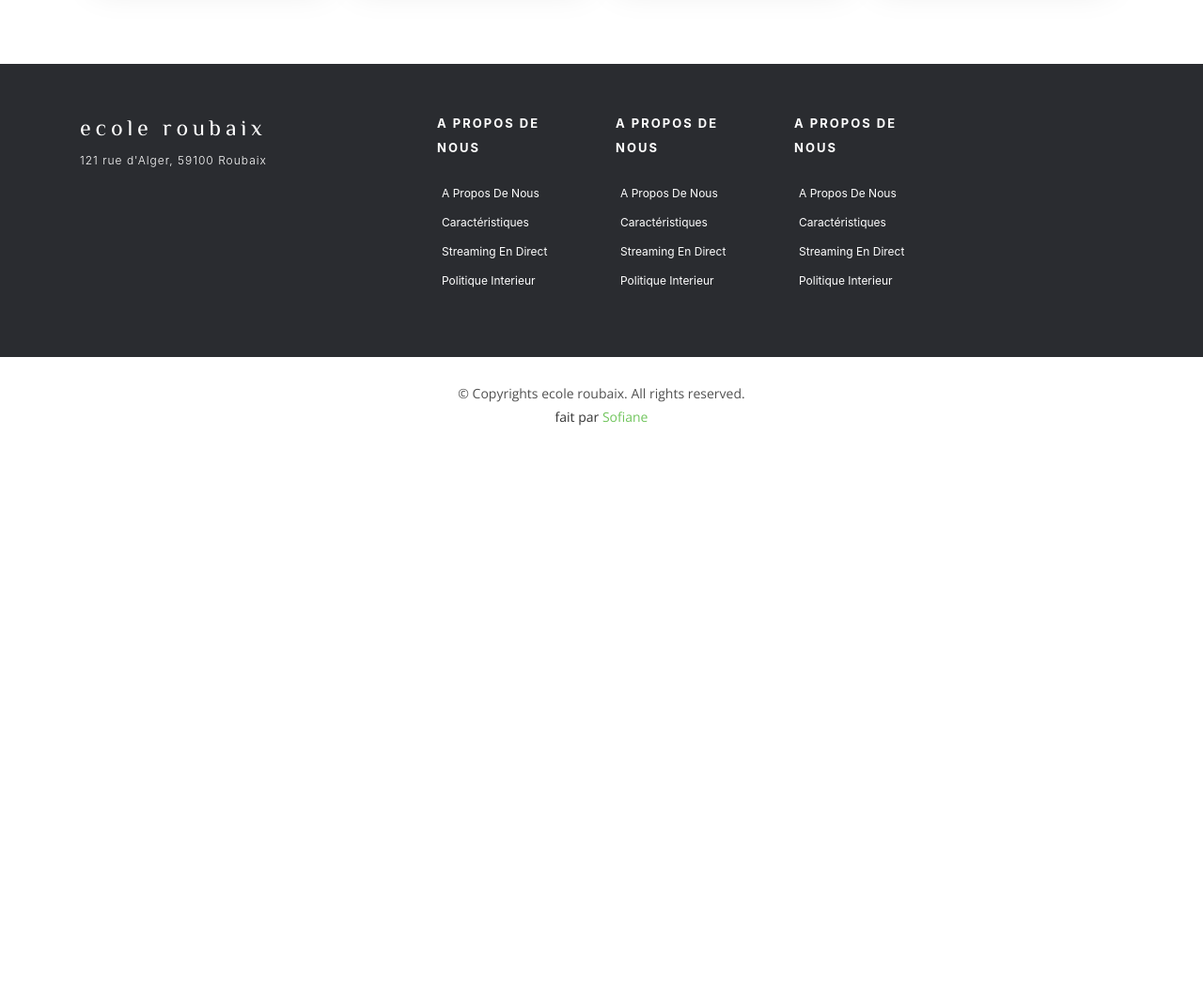
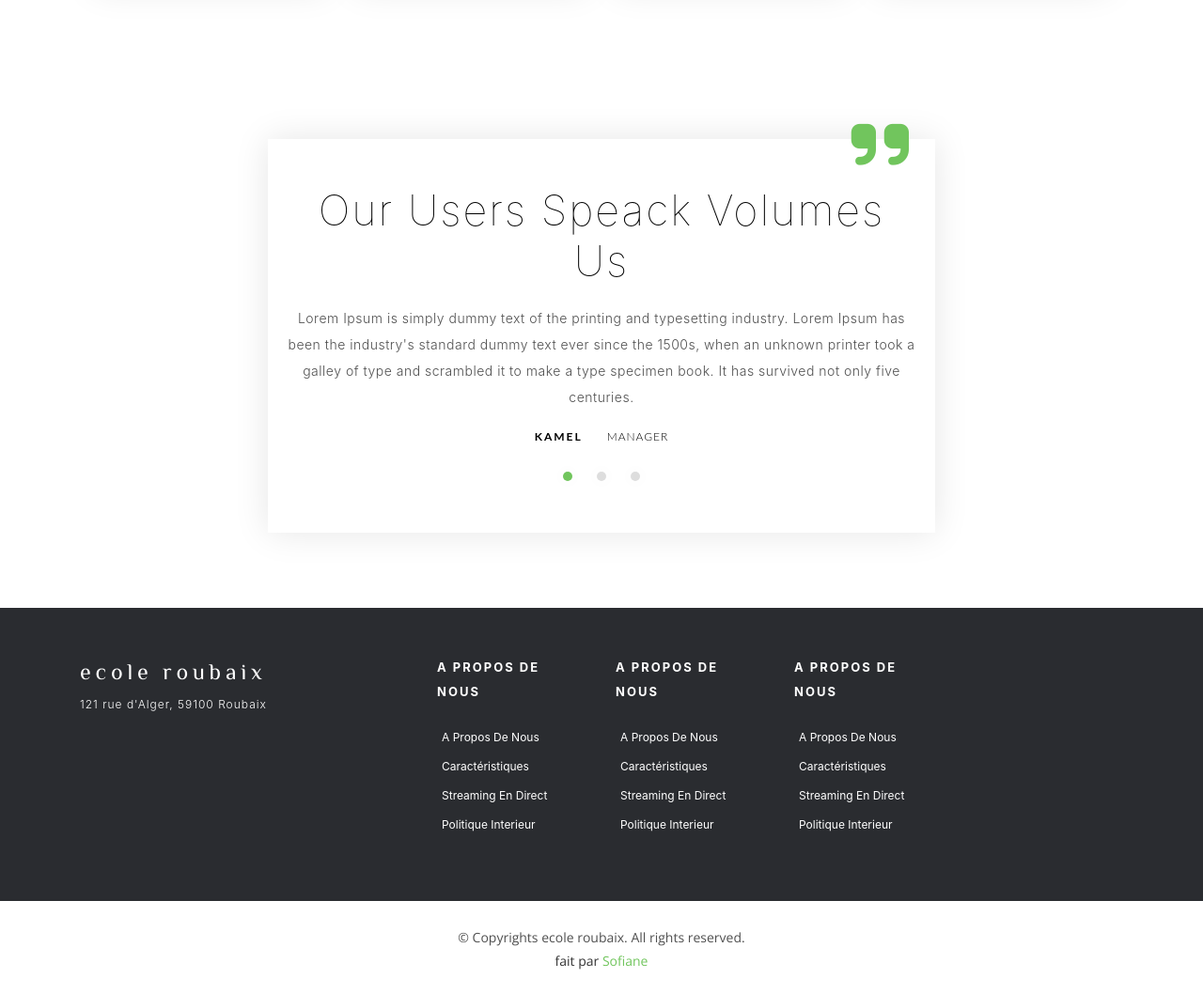
Before and after one commit to yveskapinga/ecole, a Symfony app: template templates/pages/equipe.html.twig in a window 1280 px wide. Shown: the part 530-1588 px from the top of the page at 94% size. Before the commit the page ends 983 px from the top, so only its background shows below. Run offline with Twig, Linux system fonts and the light colour scheme; the template is opened without the code that fills it, so the values that code supplies are empty; some libraries are stand-ins or nearby versions; grey boxes are pictures that could not be loaded.

Commit message:
ajout page equipe

```diff
--- a/templates/pages/equipe.html.twig
+++ b/templates/pages/equipe.html.twig
@@ -85,7 +85,69 @@
       </div>
     </div>
   </section>
+    <section id="testimonials" class="padd-section text-center wow fadeInUp">
+    <div class="container">
+      <div class="row justify-content-center">
 
+        <div class="col-md-8">
+
+          <div class="testimonials-content">
+            <div id="carousel-example-generic" class="carousel slide" data-ride="carousel">
+
+              <div class="carousel-inner" role="listbox">
+
+                <div class="carousel-item  active">
+                  <div class="top-top">
+
+                    <h2>Our Users Speack volumes us</h2>
+                    <p>Lorem Ipsum is simply dummy text of the printing and typesetting industry. Lorem Ipsum has been the industry's standard dummy text ever since the 1500s, when an unknown printer took a galley of type and scrambled it to make a type
+                      specimen book. It has survived not only five centuries.</p>
+                    <h4>Kamel<span>manager</span></h4>
+
+                  </div>
+                </div>
+
+                <div class="carousel-item ">
+                  <div class="top-top">
+
+                    <h2>Our Users Speack volumes us</h2>
+                    <p>Lorem Ipsum is simply dummy text of the printing and typesetting industry. Lorem Ipsum has been the industry's standard dummy text ever since the 1500s, when an unknown printer took a galley of type and scrambled it to make a type
+                      specimen book. It has survived not only five centuries.</p>
+                    <h4>melody<span>chercheuse</span></h4>
+
+                  </div>
+                </div>
+
+                <div class="carousel-item ">
+                  <div class="top-top">
+
+                    <h2>Our Users Speack volumes us</h2>
+                    <p>Lorem Ipsum is simply dummy text of the printing and typesetting industry. Lorem Ipsum has been the industry's standard dummy text ever since the 1500s, when an unknown printer took a galley of type and scrambled it to make a type
+                      specimen book. It has survived not only five centuries.</p>
+                    <h4>sofiane<span>chercheur sur google &#128540;</span></h4>
+
+                  </div>
+                </div>
+
+              </div>
+
+              <div class="btm-btm">
+
+                <ul class="list-unstyled carousel-indicators">
+                  <li data-target="#carousel-example-generic" data-slide-to="0" class="active"></li>
+                  <li data-target="#carousel-example-generic" data-slide-to="1"></li>
+                  <li data-target="#carousel-example-generic" data-slide-to="2"></li>
+                </ul>
+
+              </div>
+
+            </div>
+          </div>
+        </div>
+
+      </div>
+    </div>
+  </section>
 
 		{% block javascripts %}
 			{{ parent() }}
```
